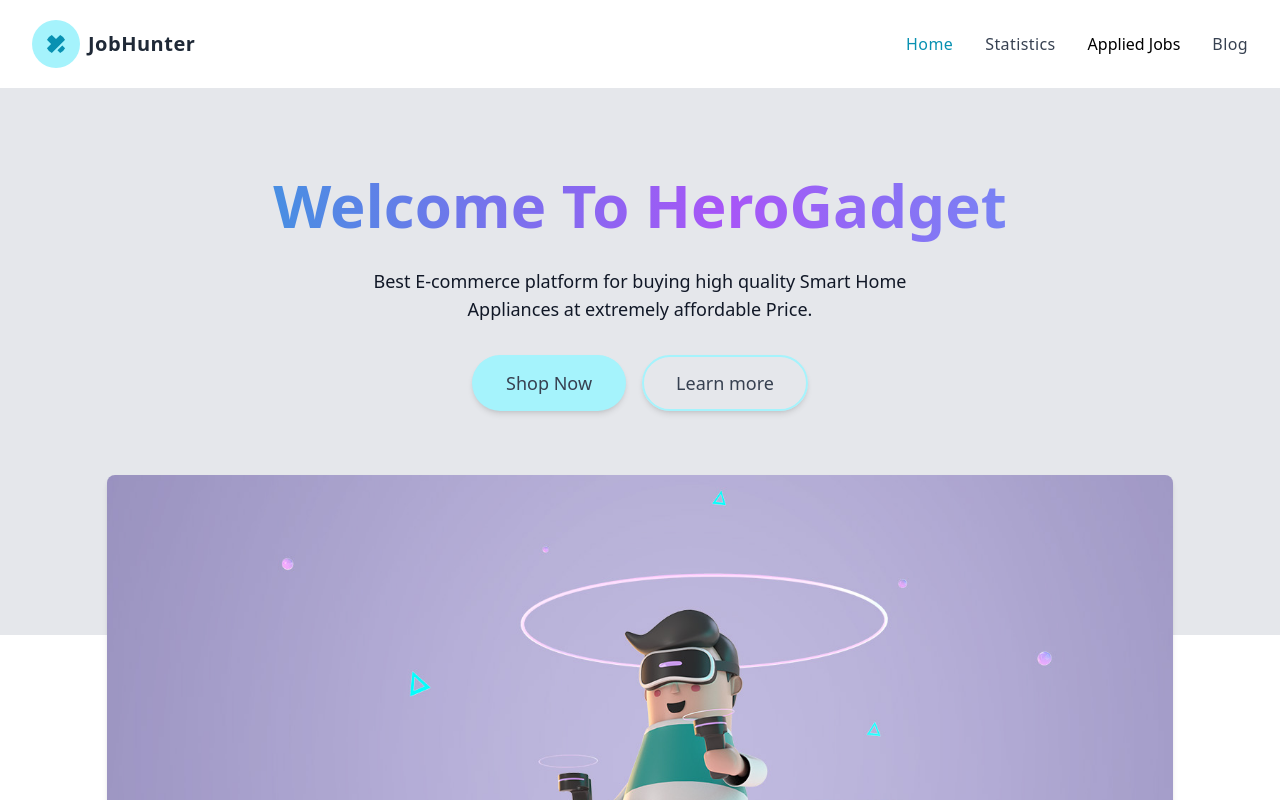
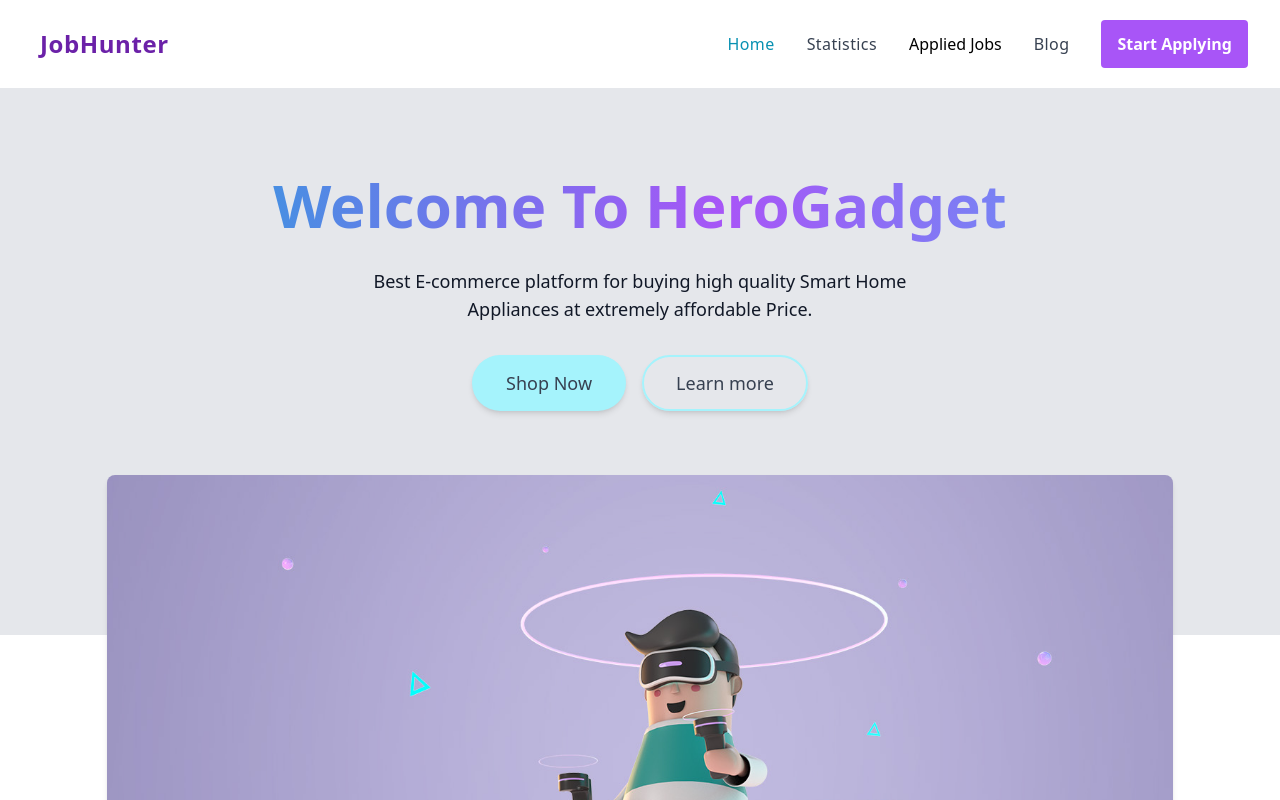
Before and after one commit to muhiminulalvi/Job-Hunter, a React (Vite) app: page / in a window 1280 px wide. Shown: the top 800 px of the page. Built offline with nearby package versions, Linux system fonts and the light colour scheme.

Commit message:
Header and Footer done

```diff
--- a/src/components/Header.jsx
+++ b/src/components/Header.jsx
@@ -1,168 +1,157 @@
-import React, { useState } from 'react'
-import { Link, NavLink } from 'react-router-dom'
-import { ShoppingCartIcon } from '@heroicons/react/24/solid'
+import React, { useState } from "react";
+import { Link, NavLink } from "react-router-dom";
 
 const Header = () => {
-  const [isMenuOpen, setIsMenuOpen] = useState(false)
+  const [isMenuOpen, setIsMenuOpen] = useState(false);
   return (
-    <div className='px-4 py-5 mx-auto sm:max-w-xl md:max-w-full lg:max-w-screen-xl md:px-24 lg:px-8'>
-      <div className='relative flex items-center justify-between'>
+    <div className="px-4 py-5 mx-auto sm:max-w-xl md:max-w-full lg:max-w-screen-xl md:px-24 lg:px-8">
+      <div className="relative flex items-center justify-between">
         <Link
-          to='/'
-          aria-label='JobHunter'
-          title='JobHunter'
-          className='inline-flex items-center'
+          to="/"
+          aria-label="JobHunter"
+          title="JobHunter"
+          className="inline-flex items-center"
         >
-          <div className='flex items-center justify-center w-12 h-12 rounded-full bg-cyan-200'>
-            <svg
-              xmlns='http://www.w3.org/2000/svg'
-              viewBox='0 0 32 32'
-              fill='currentColor'
-              className='flex-shrink-0 w-5 h-5 rounded-full text-cyan-600'
-            >
-              <path d='M18.266 26.068l7.839-7.854 4.469 4.479c1.859 1.859 1.859 4.875 0 6.734l-1.104 1.104c-1.859 1.865-4.875 1.865-6.734 0zM30.563 2.531l-1.109-1.104c-1.859-1.859-4.875-1.859-6.734 0l-6.719 6.734-6.734-6.734c-1.859-1.859-4.875-1.859-6.734 0l-1.104 1.104c-1.859 1.859-1.859 4.875 0 6.734l6.734 6.734-6.734 6.734c-1.859 1.859-1.859 4.875 0 6.734l1.104 1.104c1.859 1.859 4.875 1.859 6.734 0l21.307-21.307c1.859-1.859 1.859-4.875 0-6.734z'></path>
-            </svg>
-          </div>
-          <span className='ml-2 text-xl font-bold tracking-wide text-gray-800 '>
+          <span className="ml-2 text-2xl font-bold tracking-wide text-purple-800 ">
             JobHunter
           </span>
         </Link>
-        <ul className='items-center hidden space-x-8 lg:flex'>
+        <ul className="items-center hidden space-x-8 lg:flex justify-between">
           <li>
             <NavLink
-              to='/'
-              aria-label='Home'
-              title='Home'
-              className={({ isActive }) => (isActive ? 'active' : 'default')}
+              to="/"
+              aria-label="Home"
+              title="Home"
+              className={({ isActive }) => (isActive ? "active" : "default")}
             >
               Home
             </NavLink>
           </li>
           <li>
             <NavLink
-              to='/statistics'
-              aria-label='Statistics'
-              title='Statistics'
-              className={({ isActive }) => (isActive ? 'active' : 'default')}
+              to="/statistics"
+              aria-label="Statistics"
+              title="Statistics"
+              className={({ isActive }) => (isActive ? "active" : "default")}
             >
               Statistics
             </NavLink>
           </li>
           <li>
-            <Link to='/jobs' aria-label='Jobs' title='Jobs'>
-              <div className='relative py-3'>
-                Applied Jobs
-              </div>
+            <Link to="/jobs" aria-label="Jobs" title="Jobs">
+              <div className="relative py-3">Applied Jobs</div>
             </Link>
           </li>
           <li>
             <NavLink
-              to='/blog'
-              aria-label='Blog'
-              title='Blog'
-              className={({ isActive }) => (isActive ? 'active' : 'default')}
+              to="/blog"
+              aria-label="Blog"
+              title="Blog"
+              className={({ isActive }) => (isActive ? "active" : "default")}
             >
               Blog
             </NavLink>
           </li>
+          <div>
+            <button className="rounded bg-purple-500 px-4 py-3 text-white font-bold">
+              <Link to="/blog" aria-label="Blog" title="Blog">
+                Start Applying
+              </Link>
+            </button>
+          </div>
         </ul>
-        <div className='lg:hidden'>
+        <div className="lg:hidden">
           <button
-            aria-label='Open Menu'
-            title='Open Menu'
-            className='p-2 -mr-1 transition duration-200 rounded focus:outline-none focus:shadow-outline hover:bg-deep-purple-50 focus:bg-deep-purple-50'
+            aria-label="Open Menu"
+            title="Open Menu"
+            className="p-2 -mr-1 transition duration-200 rounded focus:outline-none focus:shadow-outline hover:bg-deep-purple-50 focus:bg-deep-purple-50"
             onClick={() => setIsMenuOpen(true)}
           >
-            <svg className='w-5 text-gray-600' viewBox='0 0 24 24'>
+            <svg className="w-5 text-gray-600" viewBox="0 0 24 24">
               <path
-                fill='currentColor'
-                d='M23,13H1c-0.6,0-1-0.4-1-1s0.4-1,1-1h22c0.6,0,1,0.4,1,1S23.6,13,23,13z'
+                fill="currentColor"
+                d="M23,13H1c-0.6,0-1-0.4-1-1s0.4-1,1-1h22c0.6,0,1,0.4,1,1S23.6,13,23,13z"
               />
               <path
-                fill='currentColor'
-                d='M23,6H1C0.4,6,0,5.6,0,5s0.4-1,1-1h22c0.6,0,1,0.4,1,1S23.6,6,23,6z'
+                fill="currentColor"
+                d="M23,6H1C0.4,6,0,5.6,0,5s0.4-1,1-1h22c0.6,0,1,0.4,1,1S23.6,6,23,6z"
               />
               <path
-                fill='currentColor'
-                d='M23,20H1c-0.6,0-1-0.4-1-1s0.4-1,1-1h22c0.6,0,1,0.4,1,1S23.6,20,23,20z'
+                fill="currentColor"
+                d="M23,20H1c-0.6,0-1-0.4-1-1s0.4-1,1-1h22c0.6,0,1,0.4,1,1S23.6,20,23,20z"
               />
             </svg>
           </button>
           {isMenuOpen && (
-            <div className='absolute z-10 top-0 left-0 w-full'>
-              <div className='p-5 bg-white border rounded shadow-sm'>
-                <div className='flex items-center justify-between mb-4'>
+            <div className="absolute z-10 top-0 left-0 w-full">
+              <div className="p-5 bg-white border rounded shadow-sm">
+                <div className="flex items-center justify-between mb-4">
                   <div>
                     <Link
-                      to='/'
-                      aria-label='HeroGadget'
-                      title='HeroGadget'
-                      className='inline-flex items-center'
+                      to="/"
+                      aria-label="JobHunter"
+                      title="JobHunter"
+                      className="inline-flex items-center"
                     >
-                      <div className='flex items-center justify-center w-8 h-8 rounded-full bg-cyan-200'>
-                        <svg
-                          xmlns='http://www.w3.org/2000/svg'
-                          viewBox='0 0 32 32'
-                          fill='currentColor'
-                          className='flex-shrink-0 w-5 h-5 rounded-full text-cyan-600'
-                        >
-                          <path d='M18.266 26.068l7.839-7.854 4.469 4.479c1.859 1.859 1.859 4.875 0 6.734l-1.104 1.104c-1.859 1.865-4.875 1.865-6.734 0zM30.563 2.531l-1.109-1.104c-1.859-1.859-4.875-1.859-6.734 0l-6.719 6.734-6.734-6.734c-1.859-1.859-4.875-1.859-6.734 0l-1.104 1.104c-1.859 1.859-1.859 4.875 0 6.734l6.734 6.734-6.734 6.734c-1.859 1.859-1.859 4.875 0 6.734l1.104 1.104c1.859 1.859 4.875 1.859 6.734 0l21.307-21.307c1.859-1.859 1.859-4.875 0-6.734z'></path>
-                        </svg>
-                      </div>
-                      <span className='ml-2 text-xl font-bold tracking-wide text-gray-800 uppercase'>
-                        HG
+                      <span className="ml-2 text-xl font-bold tracking-wide text-purple-800 uppercase">
+                        JobHunter
                       </span>
                     </Link>
                   </div>
                   <div>
                     <button
-                      aria-label='Close Menu'
-                      title='Close Menu'
-                      className='p-2 -mt-2 -mr-2 transition duration-200 rounded hover:bg-gray-200 focus:bg-gray-200 focus:outline-none focus:shadow-outline'
+                      aria-label="Close Menu"
+                      title="Close Menu"
+                      className="p-2 -mt-2 -mr-2 transition duration-200 rounded hover:bg-gray-200 focus:bg-gray-200 focus:outline-none focus:shadow-outline"
                       onClick={() => setIsMenuOpen(false)}
                     >
-                      <svg className='w-5 text-gray-600' viewBox='0 0 24 24'>
+                      <svg className="w-5 text-gray-600" viewBox="0 0 24 24">
                         <path
-                          fill='currentColor'
-                          d='M19.7,4.3c-0.4-0.4-1-0.4-1.4,0L12,10.6L5.7,4.3c-0.4-0.4-1-0.4-1.4,0s-0.4,1,0,1.4l6.3,6.3l-6.3,6.3 c-0.4,0.4-0.4,1,0,1.4C4.5,19.9,4.7,20,5,20s0.5-0.1,0.7-0.3l6.3-6.3l6.3,6.3c0.2,0.2,0.5,0.3,0.7,0.3s0.5-0.1,0.7-0.3 c0.4-0.4,0.4-1,0-1.4L13.4,12l6.3-6.3C20.1,5.3,20.1,4.7,19.7,4.3z'
+                          fill="currentColor"
+                          d="M19.7,4.3c-0.4-0.4-1-0.4-1.4,0L12,10.6L5.7,4.3c-0.4-0.4-1-0.4-1.4,0s-0.4,1,0,1.4l6.3,6.3l-6.3,6.3 c-0.4,0.4-0.4,1,0,1.4C4.5,19.9,4.7,20,5,20s0.5-0.1,0.7-0.3l6.3-6.3l6.3,6.3c0.2,0.2,0.5,0.3,0.7,0.3s0.5-0.1,0.7-0.3 c0.4-0.4,0.4-1,0-1.4L13.4,12l6.3-6.3C20.1,5.3,20.1,4.7,19.7,4.3z"
                         />
                       </svg>
                     </button>
                   </div>
                 </div>
                 <nav>
-                  <ul className='space-y-4'>
+                  <ul className="space-y-4">
                     <li>
                       <Link
-                        to='/shop'
-                        aria-label='Shop'
-                        title='Shop'
-                        className='font-medium tracking-wide text-gray-700 transition-colors duration-200 hover:text-deep-purple-accent-400'
+                        to="/statistics"
+                        aria-label="Statistics"
+                        title="Statistics"
+                        className="font-medium tracking-wide text-gray-700 transition-colors duration-200 hover:text-deep-purple-accent-400"
                       >
-                        Shop
+                        Statistics
                       </Link>
                     </li>
                     <li>
                       <Link
-                        to='/cart'
-                        aria-label='Cart'
-                        title='Cart'
-                        className='font-medium tracking-wide text-gray-700 transition-colors duration-200 hover:text-deep-purple-accent-400'
+                        to="/jobs"
+                        aria-label="Jobs"
+                        title="Jobs"
+                        className="font-medium tracking-wide text-gray-700 transition-colors duration-200 hover:text-deep-purple-accent-400"
                       >
-                        <div className='relative py-3'>
-                          <ShoppingCartIcon className='h-6 w-6 text-cyan-400' />
-                        </div>
+                        <div className="relative py-3 font-medium">Applied Jobs</div>
                       </Link>
                     </li>
                     <li>
                       <Link
-                        to='/about'
-                        aria-label='About Us'
-                        title='About Us'
-                        className='font-medium tracking-wide text-gray-700 transition-colors duration-200 hover:text-deep-purple-accent-400'
+                        to="/blog"
+                        aria-label="Blog"
+                        title="Blog"
+                        className="font-medium tracking-wide text-gray-700 transition-colors duration-200 hover:text-deep-purple-accent-400"
                       >
-                        About Us
+                        Blog
                       </Link>
+                    </li>
+                    <li>
+                      <button className="rounded bg-purple-500 px-4 py-3 text-white font-bold">
+                        <Link to="/blog" aria-label="Blog" title="Blog">
+                          Start Applying
+                        </Link>
+                      </button>
                     </li>
                   </ul>
                 </nav>
@@ -172,7 +161,7 @@ const Header = () => {
         </div>
       </div>
     </div>
-  )
-}
+  );
+};
 
-export default Header
+export default Header;
```
